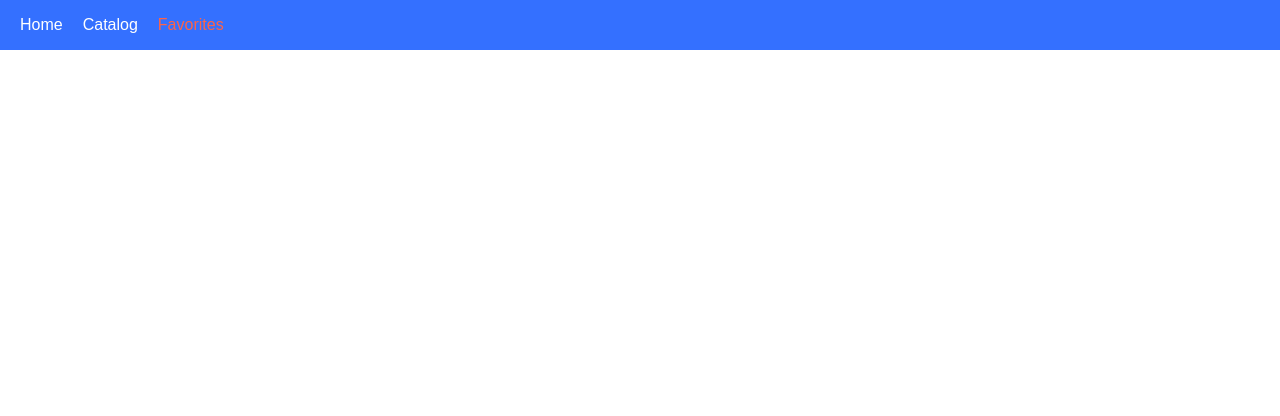
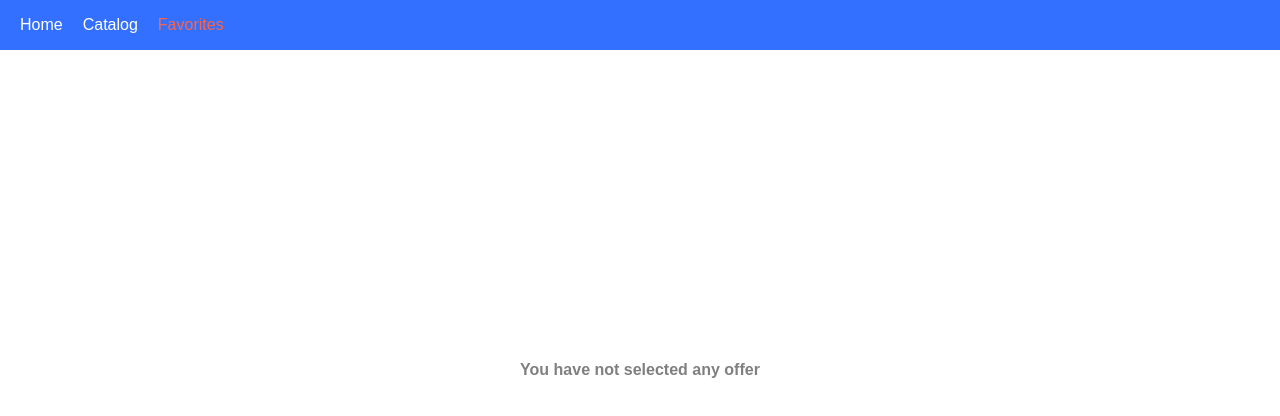
Before and after one commit to Andrii-13/car-rental, a React (Create React App) app: page /car-rental/favorites in a window 1280 px wide. Shown: the top 416 px of the page. Built offline with nearby package versions, Linux system fonts and the light colour scheme.

Commit message:
add title

```diff
--- /dev/null
+++ b/src/components/common/Title/Title.jsx
@@ -0,0 +1,8 @@
+import React from 'react'
+import { TitleStyle } from './Title.styled'
+
+export const Title = ({children}) => {
+  return (
+    <TitleStyle>{children}</TitleStyle>
+  )
+}
--- a/src/pages/Home/Home.styled.js
+++ b/src/components/common/Title/Title.styled.js
@@ -1,6 +1,6 @@
 import styled from "styled-components";
 
-export const HomeStyle = styled.div`
+export const TitleStyle = styled.p`
  display: flex;
   justify-content: center;
   align-items: center;
--- a/src/pages/Favorites/Favorites.jsx
+++ b/src/pages/Favorites/Favorites.jsx
@@ -1,4 +1,5 @@
 import { Cards } from 'components';
+import { Title } from 'components/common/Title/Title';
 import React from 'react';
 import { useSelector } from 'react-redux';
 
@@ -7,7 +8,11 @@ export default function Favorites() {
   console.log(favoriteData);
   return (
     <div>
-      <Cards data={favoriteData} />
+      {favoriteData.length ? (
+        <Cards data={favoriteData} />
+      ) : (
+        <Title>You have not selected any offer</Title>
+      )}
     </div>
   );
 }
--- a/src/pages/Home/Home.jsx
+++ b/src/pages/Home/Home.jsx
@@ -1,8 +1,8 @@
 import React from 'react'
-import { HomeStyle } from './Home.styled'
+import { Title } from 'components/common/Title/Title'
 
 export default function Home (){
   return (
-    <HomeStyle><p>An application that helps you choose a rental car.</p></HomeStyle>
+    <Title>An application that helps you choose a rental car.</Title>
   )
 }
```
